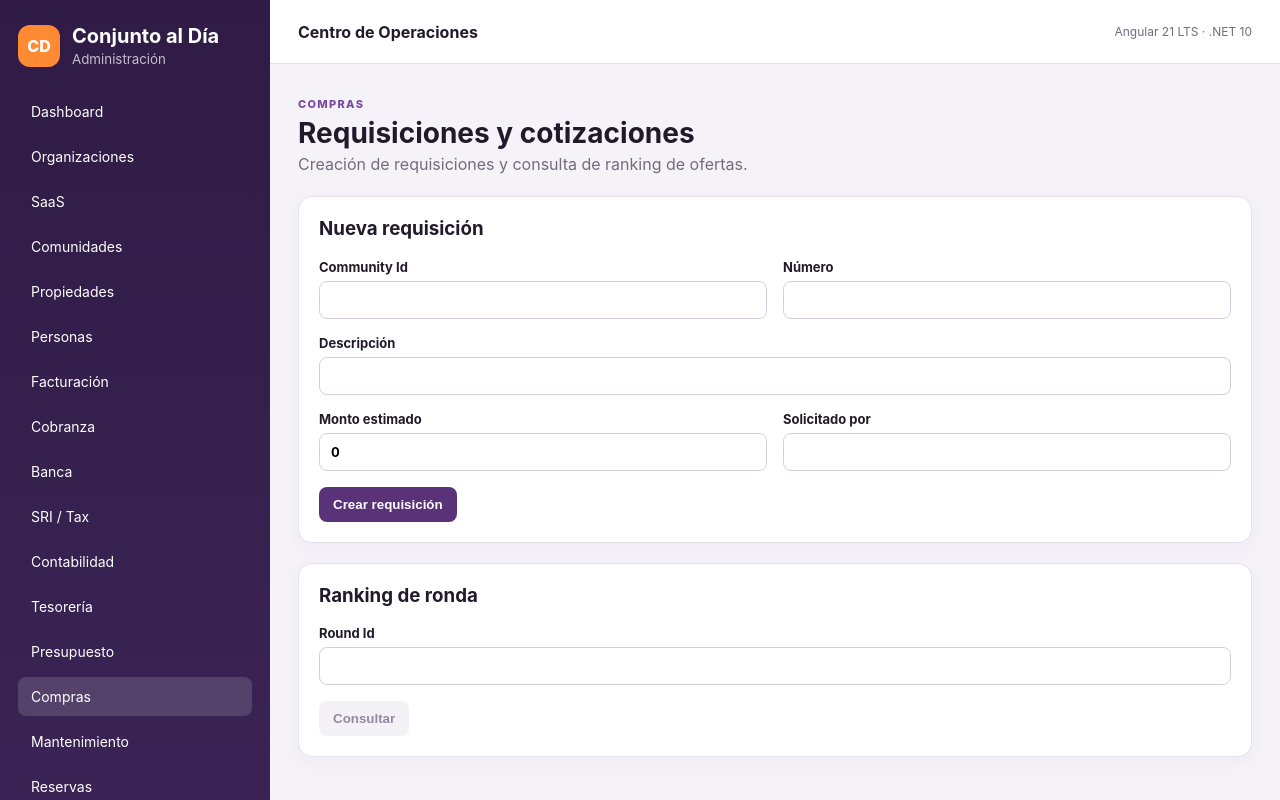
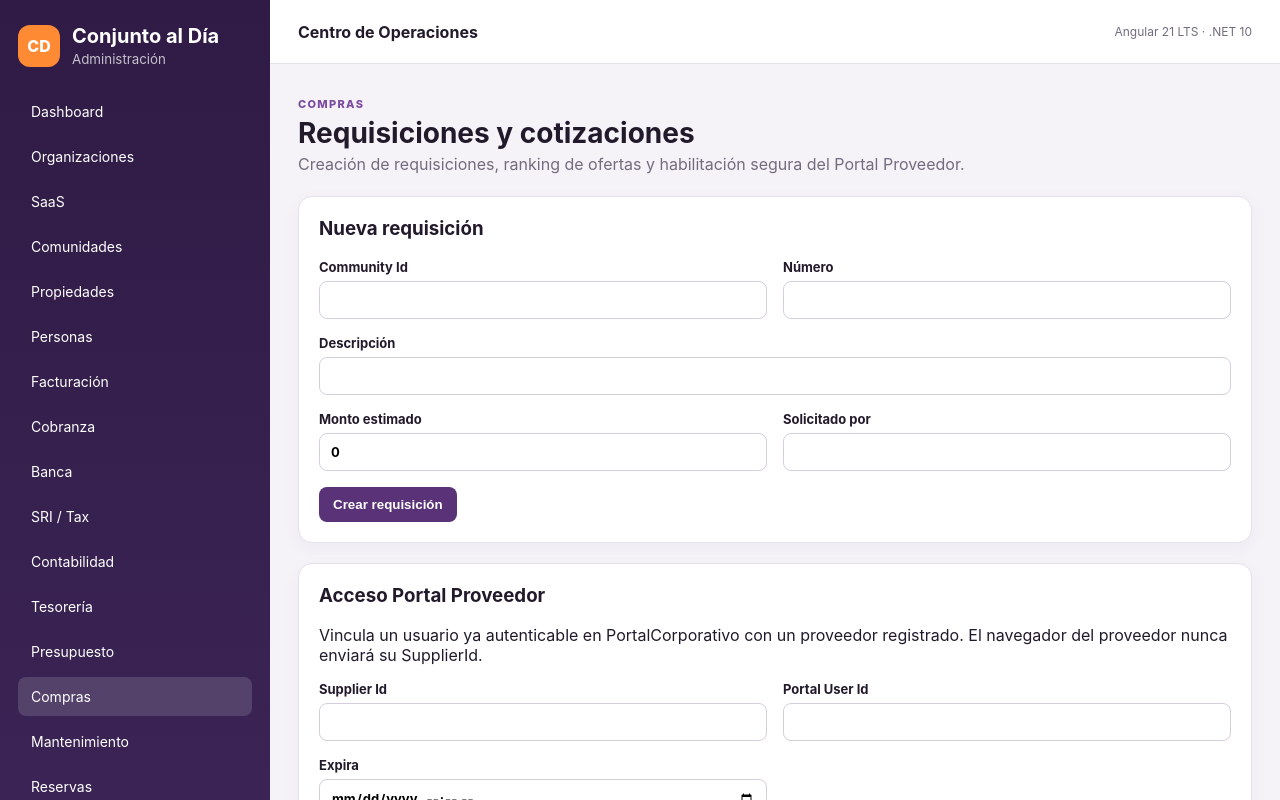
Before and after one commit to christyepez/AppCondominio, an Angular app in the folder frontend/app-condominio-web/: page /procurement in a window 1280 px wide. Shown: the top 800 px of the page. Built offline with nearby package versions, Linux system fonts and the light colour scheme.

Commit message:
feat(supplier): add admin supplier Portal access provisioning

```diff
--- a/frontend/app-condominio-web/src/app/features/procurement/procurement.component.ts
+++ b/frontend/app-condominio-web/src/app/features/procurement/procurement.component.ts
@@ -5,14 +5,16 @@ import { FormsModule } from '@angular/forms';
 import { API_BASE_URL } from '../../core/config/api.config';
 
 @Component({selector:'app-procurement',standalone:true,imports:[CommonModule,FormsModule],template:`
-<section class="page-heading"><div><span class="eyebrow">Compras</span><h2>Requisiciones y cotizaciones</h2><p>Creación de requisiciones y consulta de ranking de ofertas.</p></div></section>
+<section class="page-heading"><div><span class="eyebrow">Compras</span><h2>Requisiciones y cotizaciones</h2><p>Creación de requisiciones, ranking de ofertas y habilitación segura del Portal Proveedor.</p></div></section>
 <div class="notice error" *ngIf="error">{{error}}</div><div class="notice success" *ngIf="message">{{message}}</div>
 <section class="panel"><h3>Nueva requisición</h3><form class="form-grid" (ngSubmit)="createRequisition()">
 <label>Community Id<input [(ngModel)]="req.communityId" name="communityId" required></label><label>Número<input [(ngModel)]="req.number" name="number" required></label>
 <label class="wide">Descripción<input [(ngModel)]="req.description" name="description" required></label><label>Monto estimado<input [(ngModel)]="req.estimatedAmount" name="estimatedAmount" type="number" step="0.01" min="0" required></label>
 <label>Solicitado por<input [(ngModel)]="req.requestedBy" name="requestedBy" required></label><div class="form-actions"><button class="button primary" type="submit" [disabled]="busy">Crear requisición</button></div></form></section>
+<section class="panel"><h3>Acceso Portal Proveedor</h3><p>Vincula un usuario ya autenticable en PortalCorporativo con un proveedor registrado. El navegador del proveedor nunca enviará su SupplierId.</p><form class="form-grid" (ngSubmit)="grantSupplierAccess()"><label>Supplier Id<input [(ngModel)]="access.supplierId" name="supplierId" required></label><label>Portal User Id<input [(ngModel)]="access.externalUserId" name="externalUserId" required></label><label>Expira<input type="datetime-local" [(ngModel)]="access.expiresAt" name="expiresAt"></label><div class="form-actions"><button class="button primary" type="submit" [disabled]="busy">Habilitar portal</button></div></form></section>
 <section class="panel"><h3>Ranking de ronda</h3><div class="form-grid compact"><label class="wide">Round Id<input [(ngModel)]="roundId" name="roundId"></label><div class="form-actions"><button class="button secondary" type="button" (click)="loadRanking()" [disabled]="busy||!roundId">Consultar</button></div></div><pre class="result-box" *ngIf="ranking">{{ranking|json}}</pre></section>`})
-export class ProcurementComponent{private readonly http=inject(HttpClient);busy=false;error='';message='';ranking:unknown;roundId='';req={communityId:'',number:'',description:'',estimatedAmount:0,requestedBy:''};
+export class ProcurementComponent{private readonly http=inject(HttpClient);busy=false;error='';message='';ranking:unknown;roundId='';req={communityId:'',number:'',description:'',estimatedAmount:0,requestedBy:''};access={supplierId:'',externalUserId:'',expiresAt:''};
 createRequisition():void{this.busy=true;this.error='';this.message='';this.http.post<{id:string}>(`${API_BASE_URL}/procurement/requisitions`,this.req).subscribe({next:v=>{this.busy=false;this.message=`Requisición creada: ${v.id}`;},error:e=>{this.busy=false;this.error=this.describe(e,'No se pudo crear la requisición.');}})}
+grantSupplierAccess():void{this.busy=true;this.error='';this.message='';this.http.post<{id:string}>(`${API_BASE_URL}/procurement/suppliers/${this.access.supplierId}/portal-access`,{externalUserId:this.access.externalUserId,expiresAtUtc:this.access.expiresAt?new Date(this.access.expiresAt).toISOString():null}).subscribe({next:v=>{this.busy=false;this.message=`Acceso Portal Proveedor creado: ${v.id}`;this.access={supplierId:'',externalUserId:'',expiresAt:''};},error:e=>{this.busy=false;this.error=this.describe(e,'No se pudo habilitar el Portal Proveedor.');}})}
 loadRanking():void{this.busy=true;this.error='';this.ranking=undefined;this.http.get(`${API_BASE_URL}/procurement/rounds/${this.roundId}/ranking`).subscribe({next:v=>{this.busy=false;this.ranking=v;},error:e=>{this.busy=false;this.error=this.describe(e,'No se pudo consultar el ranking.');}})}
 private describe(e:{status?:number},fallback:string){return e?.status===401?'Sesión requerida desde PortalCorporativo.':e?.status===403?'No tiene permisos de Procurement.':fallback;}}
```
